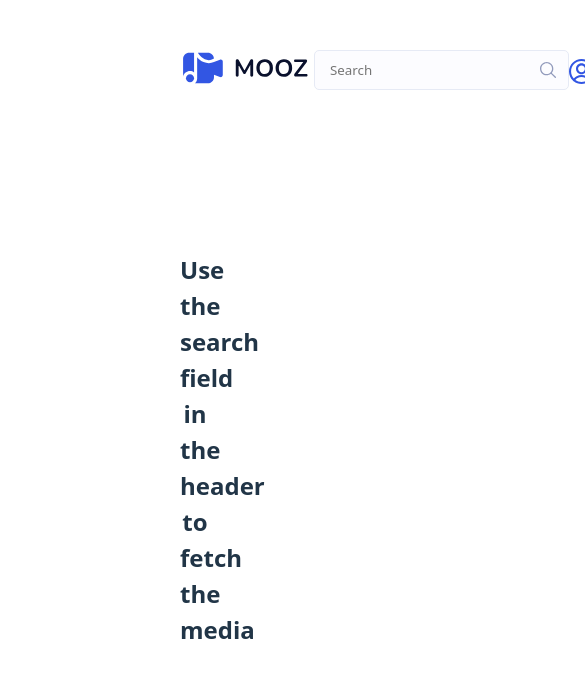
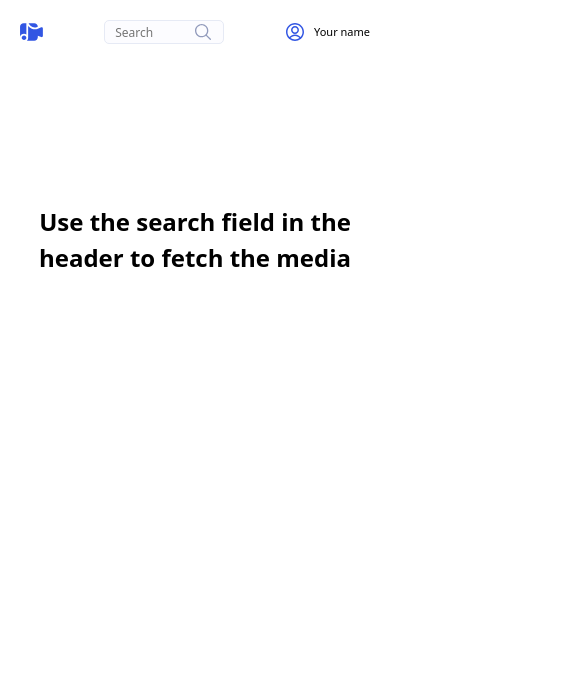
Before and after one commit to Piligrimo/mooz-test-task, a Vue app: page / in a window 390 px wide. Shown: the top 678 px of the page, 585 px wide, since content can reach past the window. Built offline with nearby package versions, Linux system fonts and the light colour scheme.

Commit message:
адаптивная верстка

```diff
--- a/src/App.vue
+++ b/src/App.vue
@@ -54,16 +54,4 @@ const handlePageChange = (newPage: number) => {
 </template>
 
 <style scoped>
-.logo {
-  height: 6em;
-  padding: 1.5em;
-  will-change: filter;
-  transition: filter 300ms;
-}
-.logo:hover {
-  filter: drop-shadow(0 0 2em #646cffaa);
-}
-.logo.vue:hover {
-  filter: drop-shadow(0 0 2em #42b883aa);
-}
 </style>
--- a/src/components/Content/index.vue
+++ b/src/components/Content/index.vue
@@ -43,4 +43,26 @@
   margin-top: 160px;
   text-align: center;
 }
+
+@media only screen and (max-width: 1024px) {
+  .content {
+    grid-template-columns: 1fr 1fr 1fr;
+  }
+}
+
+@media only screen and (max-width: 768px) {
+  .content {
+    grid-template-columns: 1fr 1fr;
+    width: 540px;
+    margin: auto;
+    margin-top: 60px;
+  }
+}
+
+@media only screen and (max-width: 570px) {
+  .content {
+    grid-template-columns: 1fr;
+    width: 245px;
+  }
+}
 </style>
--- a/src/components/Header.vue
+++ b/src/components/Header.vue
@@ -16,6 +16,7 @@
 <template>
   <header class="header">
     <img src="../assets/logo.svg" class="header__logo" alt="Mooz" />
+    <img src="../assets/logo-mini.svg" class="header__logo-mini" alt="Mooz" />
     <input class="header__search" placeholder="Search" :value="searchTitle" @input="handleSearch"/>
     <div class="header__user">
       <img src="../assets/avatar.svg" class="header__user-avatar" alt="user" />
@@ -28,6 +29,8 @@
 .header {
   display: flex;
   justify-content: space-between;
+  align-items: center;
+  gap: 10px;
 }
 
 .header__search {
@@ -47,10 +50,42 @@
   height: 36px;
 }
 
+.header__logo-mini {
+  height: 18px;
+  display: none;
+}
+
 .header__user {
   display: flex;
   align-items: center;
   font-size: 14px;
   gap: 10px
 }
+
+@media only screen and (max-width: 570px) {
+  .header__logo {
+    display: none;
+
+  }
+
+  .header__logo-mini {
+    display: block;
+  }
+
+  .header__search {
+    height: 24px;
+    width: 120px;
+    font-size: 12px;
+    padding: 5px 40px 5px 10px;
+  }
+
+  .header__user {
+    font-size: 11px;
+  }
+
+  .header__user-avatar {
+    height: 18px;
+  }
+
+}
 </style>
--- a/src/style.css
+++ b/src/style.css
@@ -53,19 +53,25 @@ button:focus-visible {
 }
 
 #app {
-  width: 100%;
-  padding: 50px 180px;
+  width: 1130px;
+  margin: 50px auto;
 }
 
-@media (prefers-color-scheme: light) {
-  :root {
-    color: #213547;
-    background-color: #ffffff;
-  }
-  a:hover {
-    color: #747bff;
-  }
-  button {
-    background-color: #f9f9f9;
+@media only screen and (max-width: 1024px) {
+  #app {
+    width: 835px;
   }
 }
+
+@media only screen and (max-width: 768px) {
+  #app {
+    width: 570px;
+  }
+}
+@media only screen and (max-width: 570px) {
+  #app {
+    width: 100%;
+    padding: 20px;
+    margin-top: 0;
+  }
+}
```
Also changed, not shown: src/assets/logo-mini.svg (added). Lines whose indentation alone changed are shown as unchanged.
